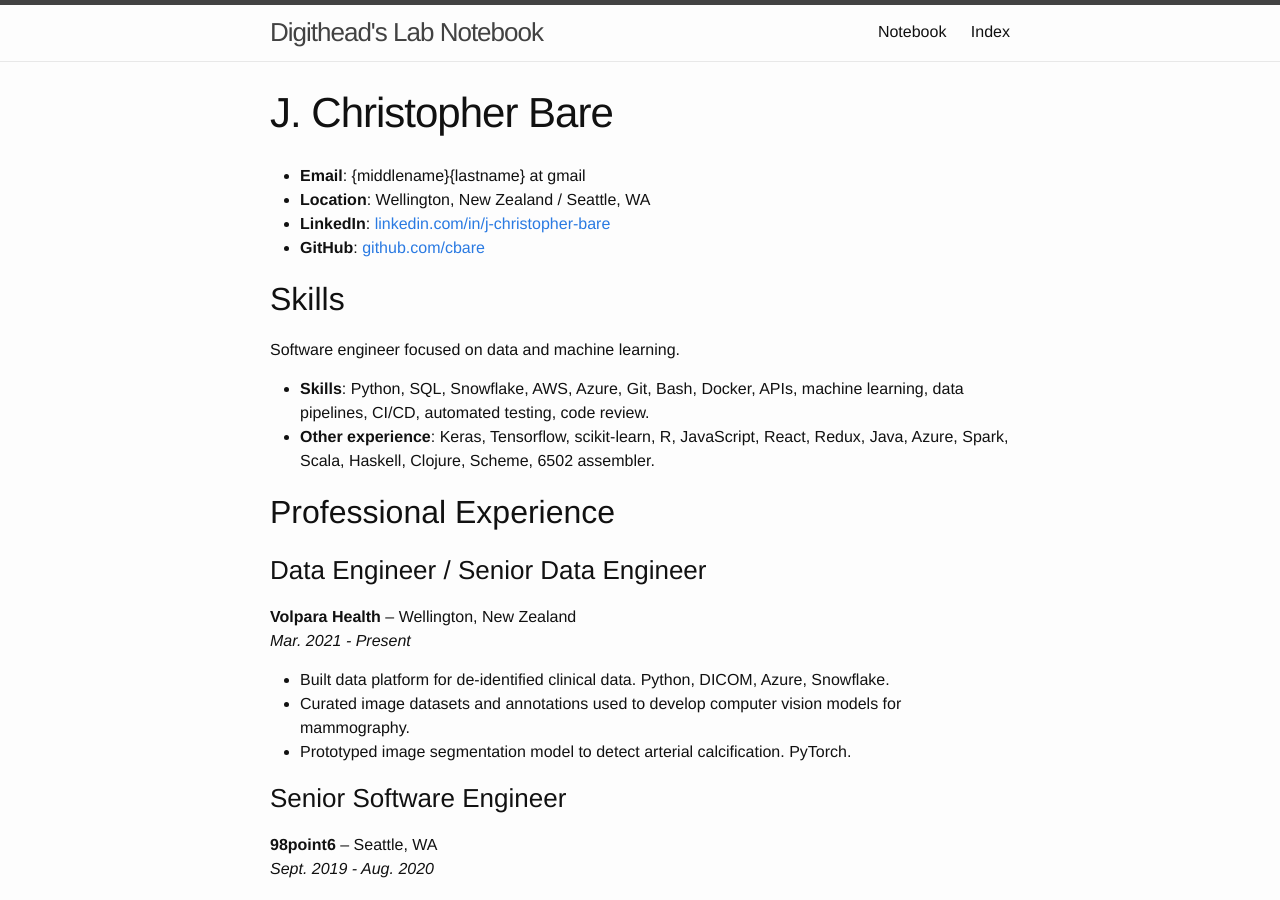
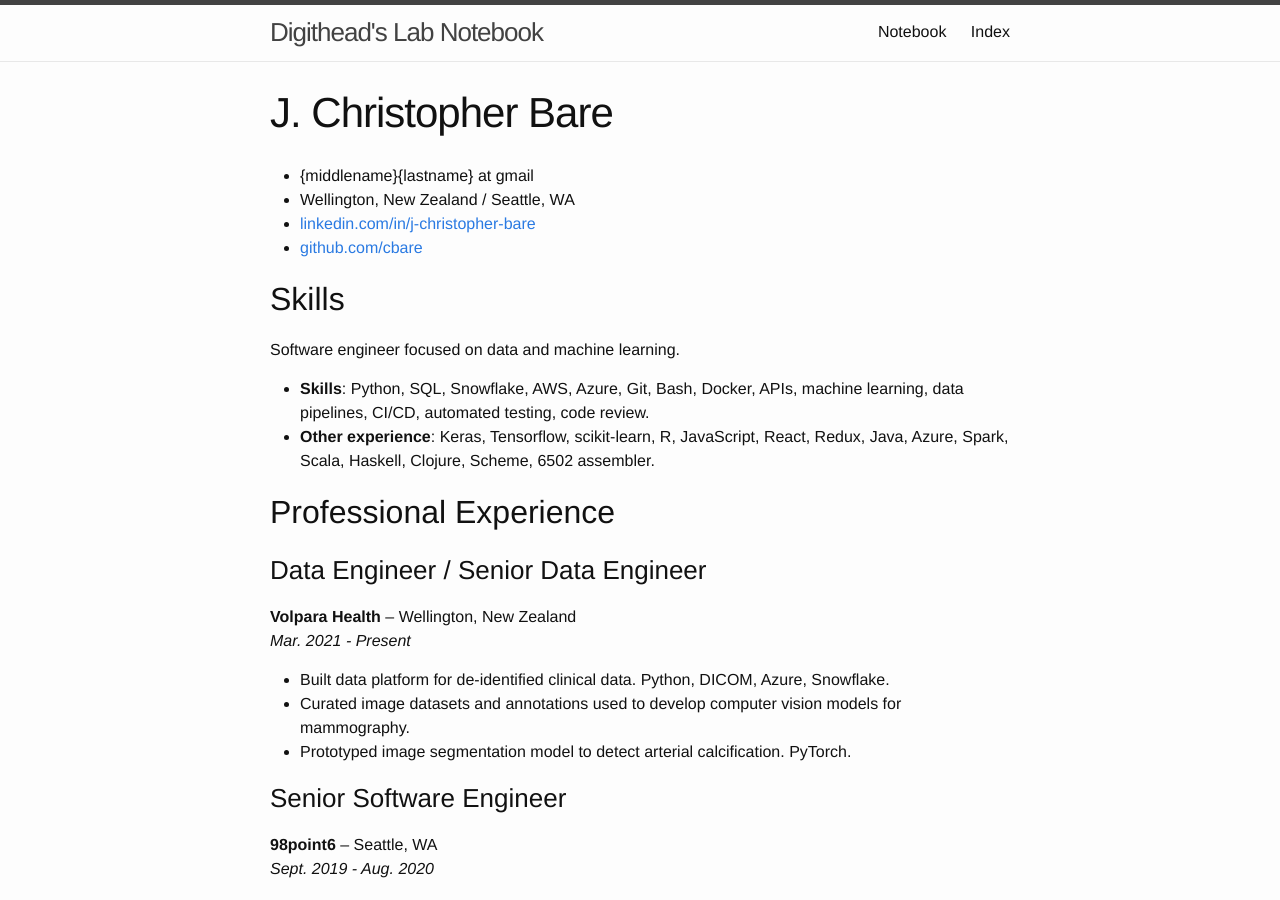
Before and after one commit to cbare/cbare.github.io, a Jekyll site: the page built from pages/resume-j-christopher-bare.md, in a window 1280 px wide and 900 px high. Built offline with Jekyll 4.4.1, drawn with Linux system fonts in a browser that asks for light colours.

Commit message:
resume tweaking

```diff
--- a/pages/resume-j-christopher-bare.md
+++ b/pages/resume-j-christopher-bare.md
@@ -4,10 +4,10 @@ title:  "J. Christopher Bare"
 category: resume
 ---
 
-- **Email**: {middlename}{lastname} at gmail
-- **Location**: Wellington, New Zealand / Seattle, WA
-- **LinkedIn**: [linkedin.com/in/j-christopher-bare](https://linkedin.com/in/j-christopher-bare)
-- **GitHub**: [github.com/cbare](https://github.com/cbare)
+- {middlename}{lastname} at gmail
+- Wellington, New Zealand / Seattle, WA
+- [linkedin.com/in/j-christopher-bare](https://linkedin.com/in/j-christopher-bare)
+- [github.com/cbare](https://github.com/cbare)
 
 
 ## Skills
```
